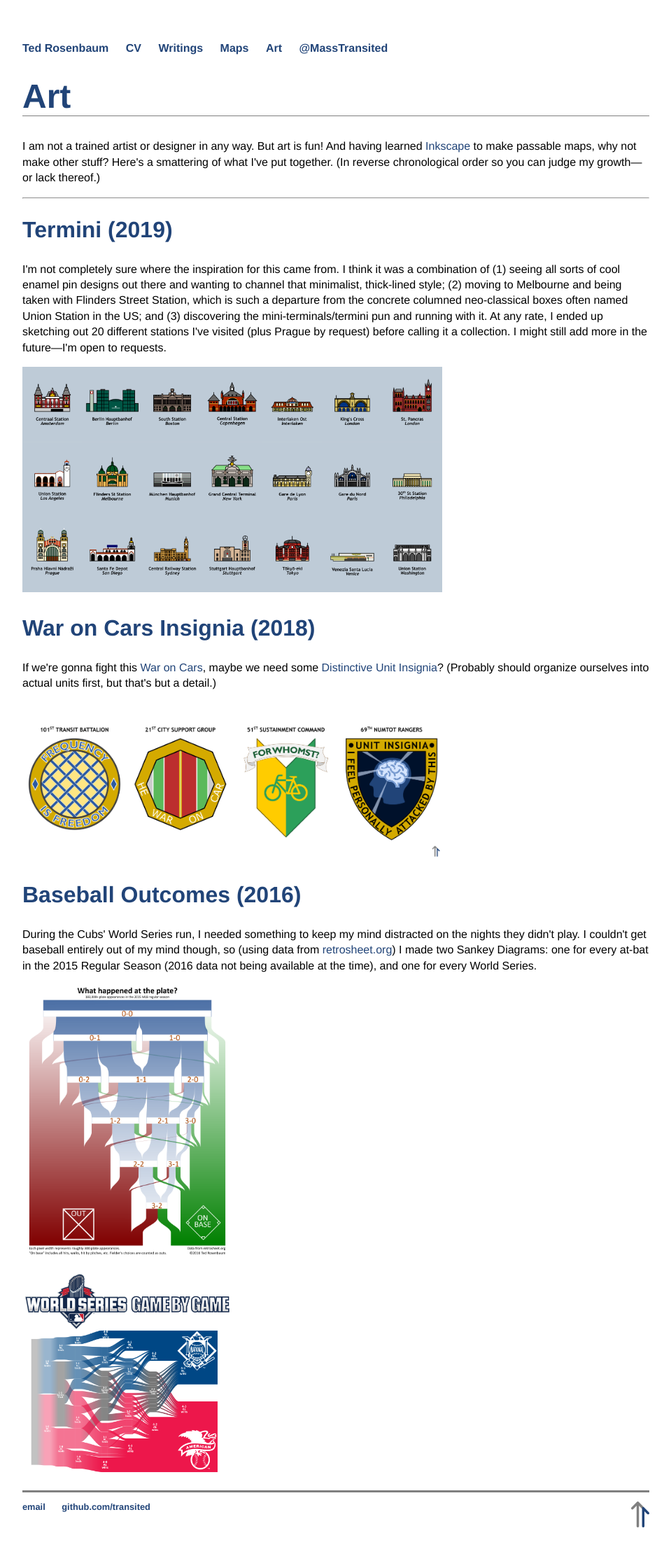
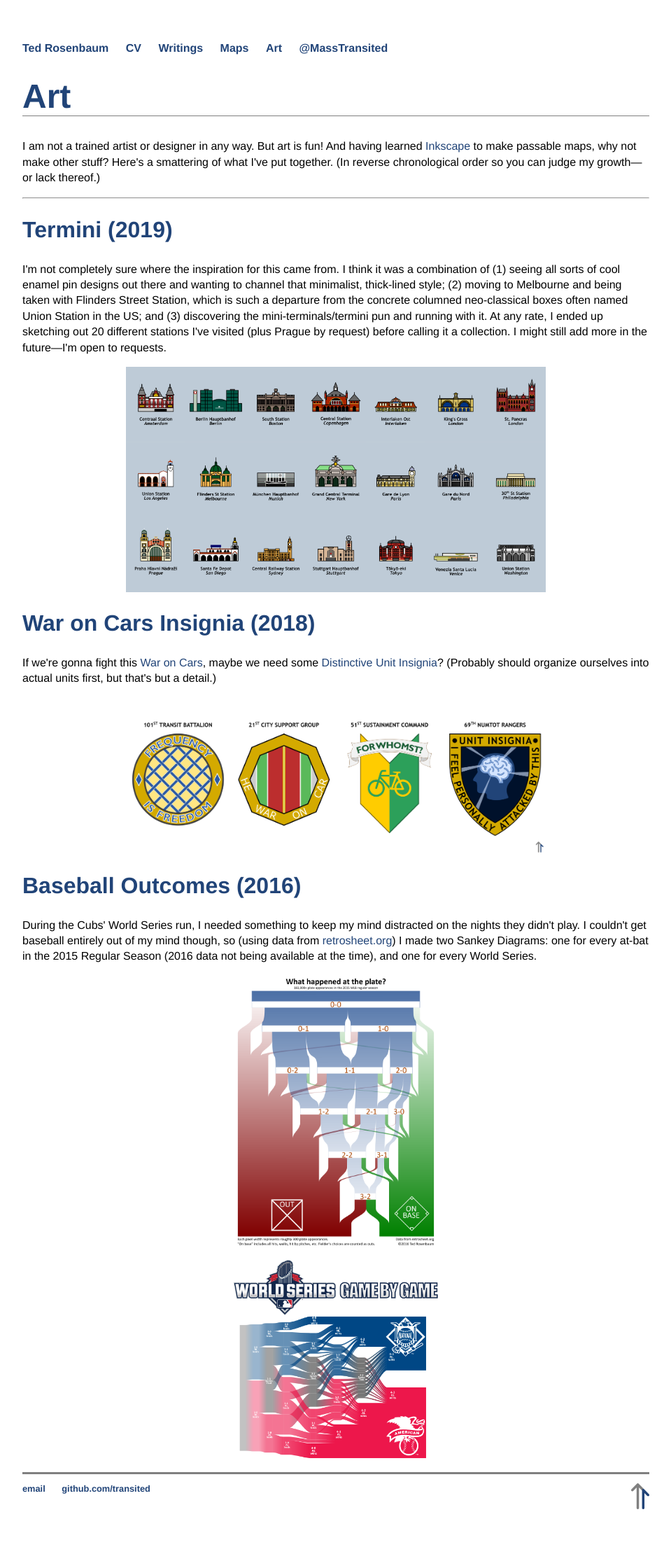
Before and after one commit to transited/transited.github.io, a Jekyll site: the page built from art.html, in a window 1280 px wide. Shown: the whole page at 70% size, without its empty margins (160-1119 px from the left). Built offline with Jekyll 4.4.1, drawn with Linux system fonts in a browser that asks for light colours; after the commit the page ends 2194 px from its top, so only the background shows below that.

Commit message:
centering
attempt #2

```diff
--- a/art.html
+++ b/art.html
@@ -8,7 +8,7 @@ title: Art
   <hr>
   <h2>Termini (2019)</h2>
   <p>I'm not completely sure where the inspiration for this came from. I think it was a combination of (1) seeing all sorts of cool enamel pin designs out there and wanting to channel that minimalist, thick-lined style; (2) moving to Melbourne and being taken with Flinders Street Station, which is such a departure from the concrete columned neo-classical boxes often named Union Station in the US; and (3) discovering the mini-terminals/termini pun and running with it. At any rate, I ended up sketching out 20 different stations I've visited (plus Prague by request) before calling it a collection. I might still add more in the future&mdash;I'm open to requests.</p>
-  <p><img class="center" src="Files/Termini21.png" alt="21 train terminals drawn in miniature"  width="600" height="322"></p>
+  <p><img class="center" src="Files/Termini21.png" alt="21 train terminals drawn in miniature" width="600" height="322"></p>
   <h2>War on Cars Insignia (2018)</h2>
   <p>If we're gonna fight this <a href="https://thewaroncars.org/" title="War on Cars podcast site">War on Cars</a>, maybe we need some <a href="https://en.wikipedia.org/wiki/Distinctive_unit_insignia" title="Distinctive Unit Insignia on Wikipedia">Distinctive Unit Insignia</a>? (Probably should organize ourselves into actual units first, but that's but a detail.)</p>
   <p><img class="center" src="Files/UrbanistDUI.png" alt="four potential DUIs for different groups" width="600" height="224"/></p>
--- a/css/main.css
+++ b/css/main.css
@@ -66,6 +66,9 @@ ul.posts li {
 }
 
 .center {
-  max-width=60%
-  height=auto;
+  max-width: 80%;
+  display: block;
+  margin-left: auto;
+  margin-right: auto;
+  height: auto;
 }
```
